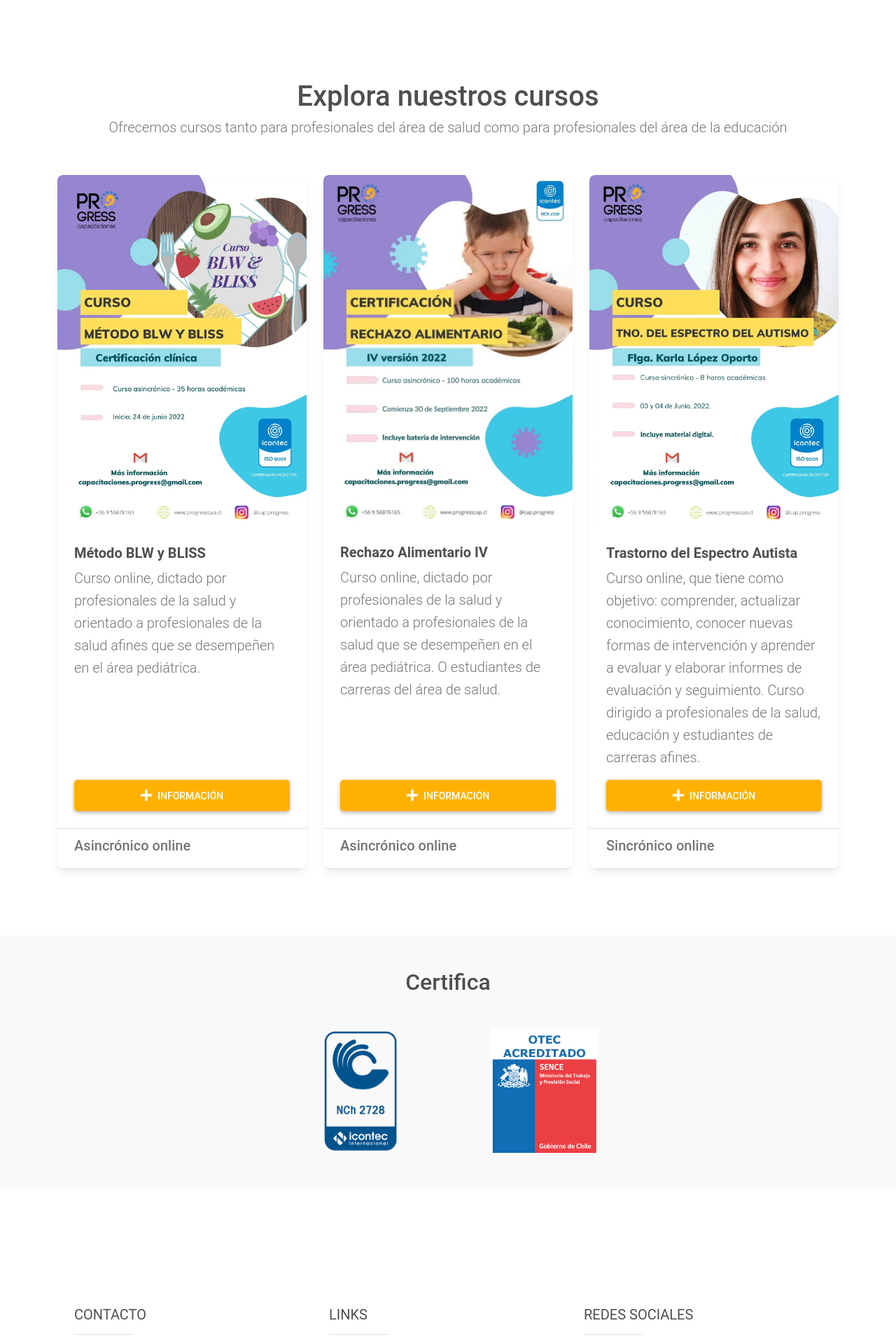
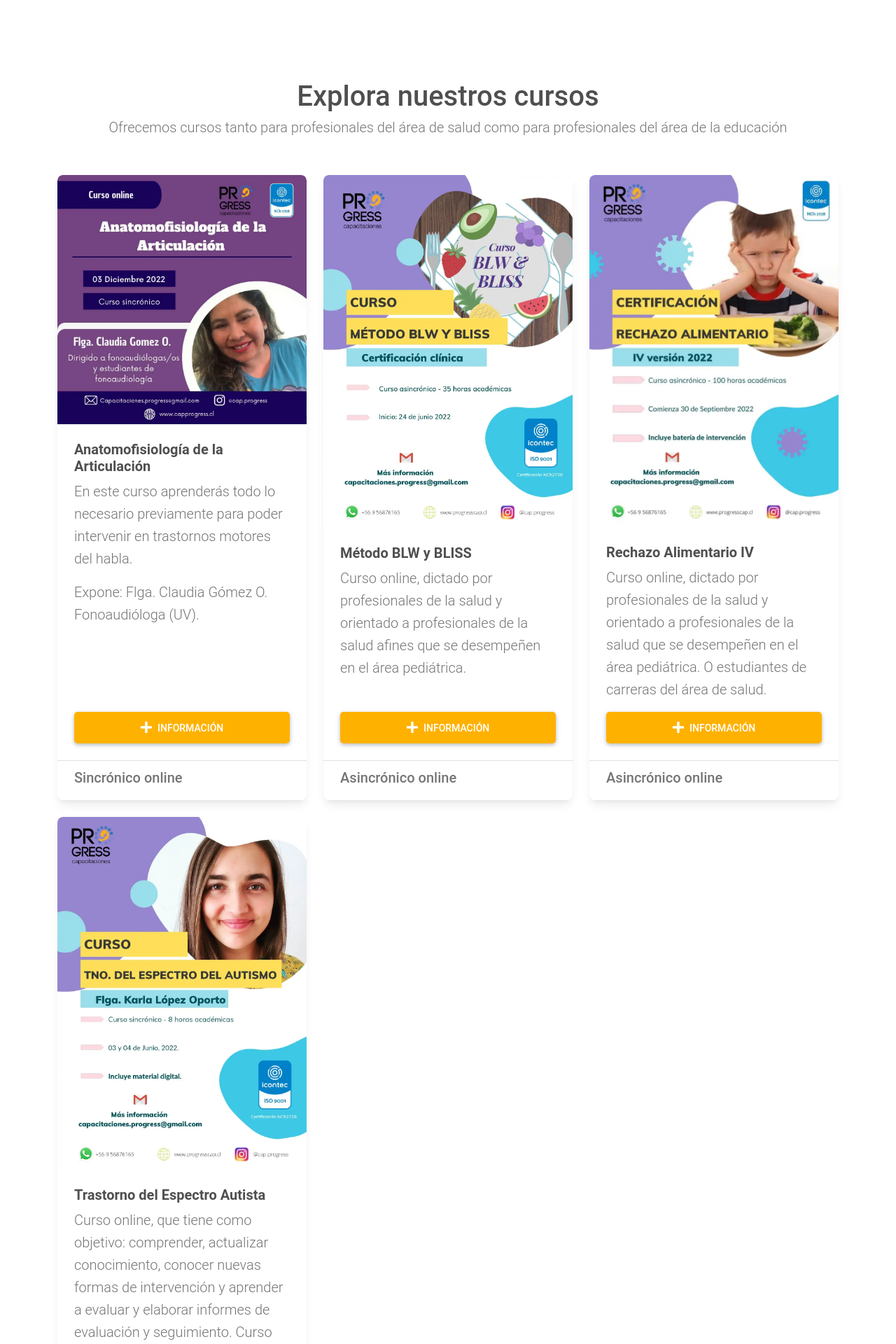
Before and after one commit to figonzal1/progresscap.cl, a PHP site: page / in a window 1280 px wide. Shown: the part 1574-3494 px from the top of the page at 70% size. Run offline with PHP 8.4, Linux system fonts and the light colour scheme.

Commit message:
Anatomofisiología de la articulación

```diff
--- a/index.php
+++ b/index.php
@@ -343,6 +343,53 @@ header('Accept-Encoding: gzip, compress, br');
                         <!-- GRID SISTEM -->
                         <div class="row g-4">
 
+                            <!-- Anatomofisiologia -->
+
+                            <div class="col-md-4">
+                                <div class="card h-100">
+                                    <div class="bg-image hover-overlay hover-zoom">
+
+                                        <picture>
+
+                                            <source srcset="img/cursos/anatomofisiologia.webp" type="image/webp">
+                                            <source srcset="img/cursos/anatomofisiologia.png" type="image/png">
+
+                                            <img src="img/cursos/anatomofisiologia.png" class="card-img-top" alt="Anatomofisiología" loading="lazy" />
+                                        </picture>
+
+                                        <div class="mask ">
+                                            <a href="https://drive.google.com/file/d/19pk8d4JVrqitklgM-3nX_E7t-_xbqgAP/view?usp=drivesdk" target="_blank" rel="noopener noreferrer nofollow">
+                                                <div class="d-flex align-items-center justify-content-center h-100">
+
+                                                    <div class="icon-background d-flex justify-content-center align-items-center">
+                                                        <em class="fas fa-external-link-alt fa-2x icon"></em>
+                                                    </div>
+                                                </div>
+                                            </a>
+                                        </div>
+
+                                    </div>
+                                    <div class="card-body d-flex flex-column">
+                                        <h5 class="card-title fw-bolder">Anatomofisiología de la Articulación</h5>
+                                        <p class="card-text text-muted lead">En este curso aprenderás todo lo necesario previamente para poder intervenir en trastornos motores del habla.</p>
+                                        <p class="card-text text-muted lead">Expone: Flga. Claudia Gómez O.
+                                            Fonoaudióloga (UV).
+                                        </p>
+
+
+                                        <a class="btn btn-lg btn-primary mt-auto" target="_blank" rel="noopener noreferrer nofollow" href="https://drive.google.com/file/d/19pk8d4JVrqitklgM-3nX_E7t-_xbqgAP/view?usp=drivesdk"><em class="fas fa-plus fa-lg me-2"></em>información</a>
+                                    </div>
+
+                                    <div class="card-footer">
+                                        <div class="d-flex align-items-center">
+                                            <h5 class="h5 text-muted">Sincrónico online</h5>
+                                        </div>
+                                    </div>
+
+                                </div>
+                            </div>
+
+                            <!-- BLW -->
                             <div class="col-md-4">
                                 <div class="card h-100">
                                     <div class="bg-image hover-overlay hover-zoom">
```
Also changed, not shown: img/cursos/anatomofisiologia.png (added), img/cursos/anatomofisiologia.webp (added).
